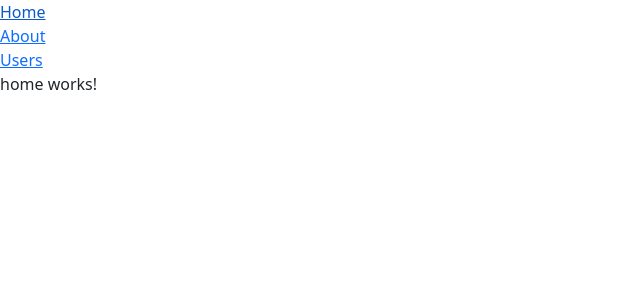
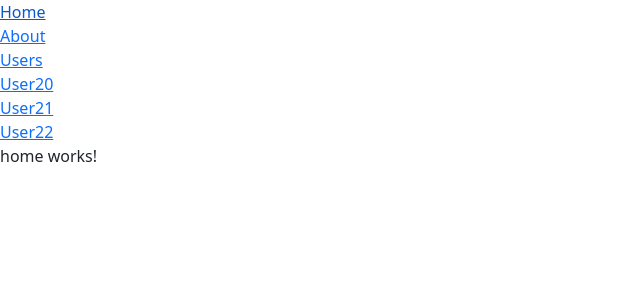
Before and after one commit to iqbal9865/explore-angular, an Angular app: page / in a window 1280 px wide. Shown: the top 300 px of the page, without its empty margins (0-640 px from the left). Built offline with nearby package versions, Linux system fonts and the light colour scheme.

Commit message:
dynamic routing

```diff
--- a/src/app/app-routing.module.ts
+++ b/src/app/app-routing.module.ts
@@ -13,7 +13,7 @@ const routes: Routes = [
     component: HomeComponent
   },
   {
-    path: 'users',
+    path: 'users/:id',
     component: UsersComponent
   }
 ];
--- a/src/app/app.component.html
+++ b/src/app/app.component.html
@@ -144,4 +144,16 @@
     Users
   </a>
 </div>
+
+<div>
+  <a routerLink="users/20">
+    User20
+  </a>
+  <a routerLink="users/21">
+    User21
+  </a>
+  <a routerLink="users/22">
+    User22
+  </a>
+</div>
 <router-outlet></router-outlet>
--- a/src/app/users/users.component.html
+++ b/src/app/users/users.component.html
@@ -1 +1,2 @@
 <p>users works!</p>
+<h1>{{ userId }}</h1>
--- a/src/app/users/users.component.ts
+++ b/src/app/users/users.component.ts
@@ -1,15 +1,17 @@
 import { Component, OnInit } from '@angular/core';
-
+import { ActivatedRoute } from '@angular/router';
 @Component({
   selector: 'app-users',
   templateUrl: './users.component.html',
   styleUrls: ['./users.component.css']
 })
 export class UsersComponent implements OnInit {
-
-  constructor() { }
+  userId: any = ''
+  constructor(private route: ActivatedRoute) { }
 
   ngOnInit(): void {
+    console.log('user id is : '+ this.route.snapshot.paramMap.get('id'))
+    this.userId = this.route.snapshot.paramMap.get('id');
   }
 
 }
```
